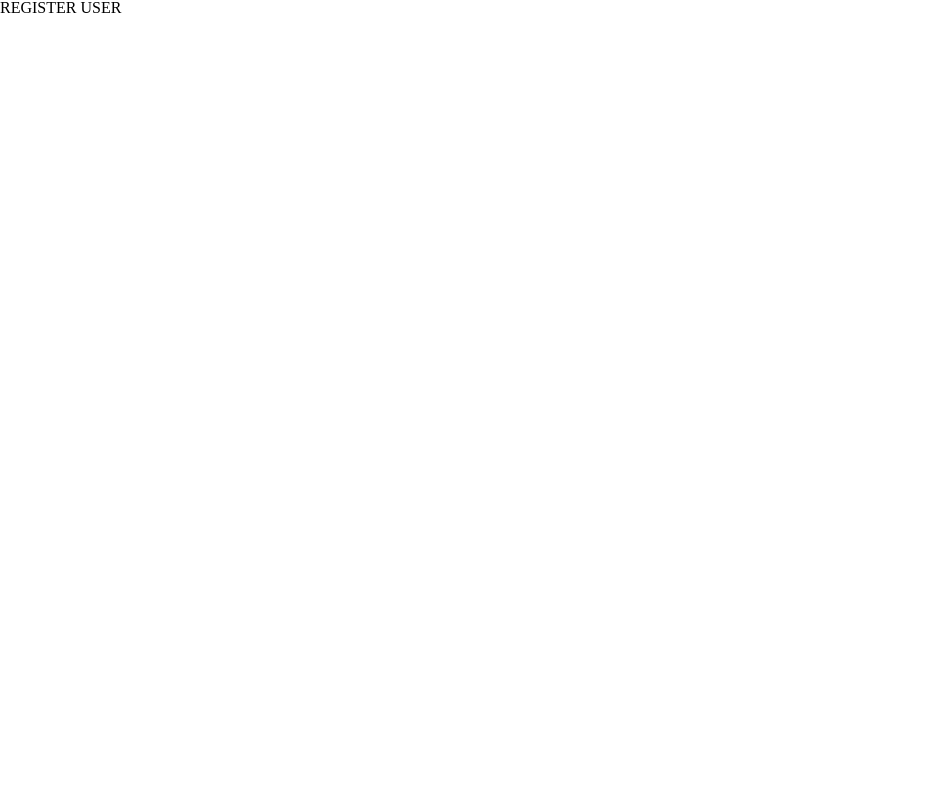
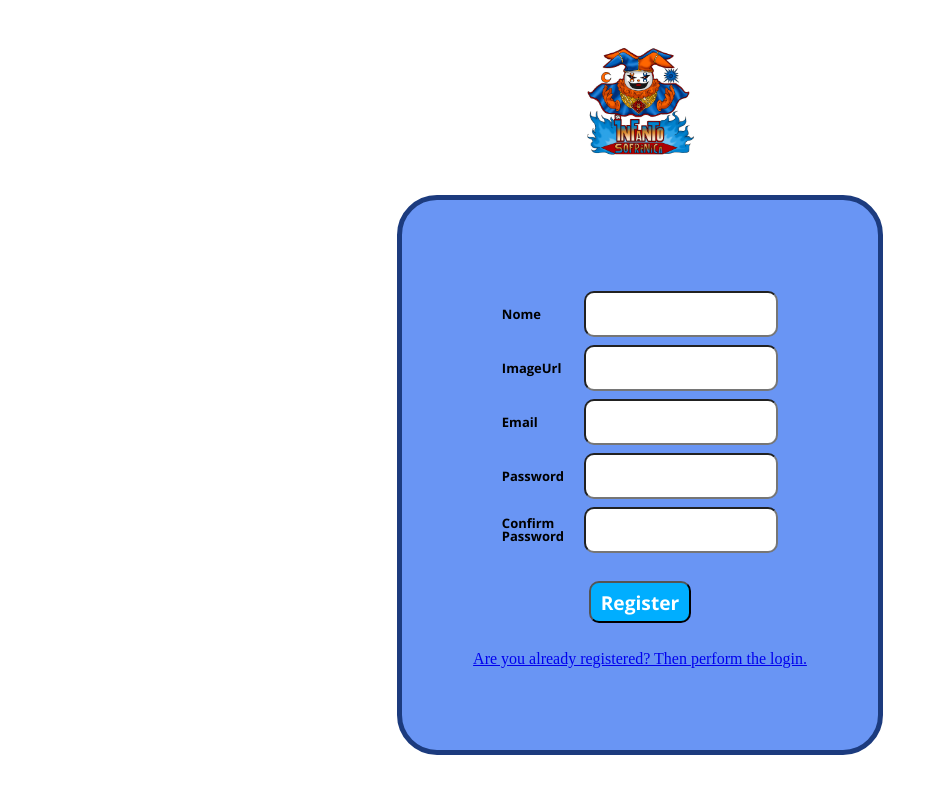
Before and after one commit to LukazDs/projeto-infanto-frontend, a React (Vite) app: page /register in a window 1280 px wide. Shown: the top 794 px of the page, without its empty margins (0-946 px from the left). Built offline with nearby package versions, Linux system fonts and the light colour scheme.

Commit message:
feat: create register screen style

```diff
--- a/package.json
+++ b/package.json
@@ -12,6 +12,7 @@
     "phosphor-react": "^1.4.1",
     "react": "^18.2.0",
     "react-dom": "^18.2.0",
+    "react-loader-spinner": "^5.3.4",
     "react-router-dom": "^6.7.0",
     "styled-components": "^5.3.6"
   },
--- a/src/components/form/styledForm.tsx
+++ b/src/components/form/styledForm.tsx
@@ -1,9 +1,18 @@
 import styled from "styled-components";
+
+interface IPropForm {
+    height:  string,
+}
+
+interface IPropOption {
+    width:  string,
+}
+
 
 export const Form = styled.form`
     margin-top: 40px;
-    width: 52%;
-    height: 50vh;
+    width: 38%;
+    height: ${(p: IPropForm) => p.height};
     display: flex;
     flex-direction: column;
     align-items: center;
@@ -18,6 +27,7 @@ export const Form = styled.form`
 
         button {
             width: 28%;
+
         }
     }
 `
@@ -25,19 +35,20 @@ export const Form = styled.form`
 export const Input = styled.input`
     color: #251919;
     background-color: white !important;
-    width: 184px;
-    height: 36px;
+    width: 194px;
+    height: 46px;
     box-sizing: border-box;
     border-radius: 10px;
     font-family: 'Open Sans', sans-serif;
     font-size: medium;
     font-weight: 800;
     padding-left: 12px;
+    margin-left: 18px;
 `
 
 export const Button = styled.button`
-    width: 18%;
-    height: 12%;
+    padding: 0 10px;
+    height: 42px;
     box-sizing: border-box;
     background-color: #00aeff;
     border-radius: 10px;
@@ -45,7 +56,7 @@ export const Button = styled.button`
     align-items: center;
     justify-content: center;
     font-family: 'Open Sans', sans-serif;
-    font-size: large;
+    font-size: larger;
     font-weight: bold;
     margin: 28px 0px;
     color: white;
@@ -55,15 +66,18 @@ export const Label = styled.label`
     color: black;
     font-family: 'Open Sans', sans-serif;
     font-weight: bold;
-    font-size: medium;
-    margin-left: 8px;
-    width: 86px;
+    font-size: small;
+    word-wrap: break-word;
+
 `
 
 export const Option = styled.label`
     display: flex;
-    justify-content: center;
+    justify-content: space-between;
     align-items: center;
-    width: 100%;
+    width: ${(p: IPropOption) => p.width};
     margin-top: 8px;
+    @media (max-width: 750px) {
+        width: 86%;
+    }
 `
--- a/src/components/logo/Logo.tsx
+++ b/src/components/logo/Logo.tsx
@@ -1,8 +1,12 @@
 import * as styleLogo from "./logoStyle"
 import logo from "../../assets/logo.jpg"
 
-export function Logo() {
+interface image {
+    size: number
+}
+
+export function Logo({size}: image) {
     return (
-        <styleLogo.Logo src={logo}/>
+        <styleLogo.Logo src={logo} style={{width: size, height: size}}/>
     )
 }
--- /dev/null
+++ b/src/loaders/Loading.tsx
@@ -0,0 +1,6 @@
+import { ThreeDots } from "react-loader-spinner";
+const Loading = () => {
+  return <ThreeDots color="#ffffff" width={50} height={50} />;
+};
+
+export default Loading;
--- a/src/pages/Login.tsx
+++ b/src/pages/Login.tsx
@@ -1,39 +1,53 @@
 import { Container } from '../components/container/styleContainer'
-import { Button, Input, Label, Option } from '../components/form/styledForm'
+import { Button, Input, Option } from '../components/form/styledForm'
 import { Form } from '../components/form/styledForm'
 import { Logo } from '../components/logo/Logo'
 import { Password, SignIn } from "phosphor-react"
 import { Link } from 'react-router-dom'
-import { useState } from 'react'
+import { FormEvent, useState } from 'react'
+import Loading from '../loaders/Loading'
 
 export function Login() {
     const [email, setEmail] = useState('')
     const [password, setPassword] = useState('')
+    const [clicked, setClicked] = useState(false)
+
+    function loginUser(event: FormEvent) {
+        event.preventDefault()
+
+        setClicked(!clicked)
+    }
 
     return (
         <Container>
-            <Logo />
-            <Form>
-                <Option>
-                    <SignIn size={22}/>
-                    <Label id='email'>Email</Label>
+            <Logo size={140}/>
+            <Form onSubmit={loginUser} height={'50vh'}>
+                <Option width={'48%'}>
+                    <SignIn size={32} color={'white'} weight={'fill'}/>
+
                     <Input
                         id='email'
                         value={email}
+                        type='email'
                         onChange={(e) => setEmail(e.target.value)}
+                        required
+                        placeholder='Email'
                     />
                 </Option>
-                <Option>
-                    <Password size={22}/>
-                    <Label id='password'>Password</Label>
+                <Option width={'48%'}>
+                    <Password size={32} color={'white'} weight={'fill'}/>
                     <Input
                         id='password'
                         value={password}
+                        type='password'
                         onChange={(e) => setPassword(e.target.value)}
+                        required
+                        placeholder='Password'
                     />
                 </Option>
-
-                <Button>Login</Button>
+                <Button>
+                    {clicked ? <Loading/> : "Login"}
+                </Button>
                 <Link to='/register'>Not registered? Register now.</Link>
             </Form>
         </Container>
--- a/src/pages/UserRegister.tsx
+++ b/src/pages/UserRegister.tsx
@@ -1,5 +1,42 @@
+import { useState } from "react";
+import { Link } from "react-router-dom";
+import { Container } from "../components/container/styleContainer";
+import { Button, Form, Input, Label, Option } from "../components/form/styledForm";
+import { Logo } from "../components/logo/Logo";
+import Loading from "../loaders/Loading";
+
 export function UserRegister() {
+    const [clicked, setClicked] = useState(false)
+
     return (
-        <>REGISTER USER</>
+        <Container>
+            <Logo size={110}/>
+            <Form height={'70vh'}>
+                <Option width={'58%'}>
+                    <Label>Nome</Label>
+                    <Input />
+                </Option>
+                <Option width={'58%'}>
+                    <Label>ImageUrl</Label>
+                    <Input />
+                </Option>
+                <Option width={'58%'}>
+                    <Label>Email</Label>
+                    <Input />
+                </Option>
+                <Option width={'58%'}>
+                    <Label>Password</Label>
+                    <Input />
+                </Option>
+                <Option width={'58%'}>
+                    <Label>Confirm Password</Label>
+                    <Input />
+                </Option>
+                <Button>
+                    {clicked ? <Loading/> : "Register"}
+                </Button>
+                <Link to='/'>Are you already registered? Then perform the login.</Link>
+            </Form>
+        </Container>
     )
 }
```
Also changed, not shown: 1 other file (tests, documents, lock files or other folders).
